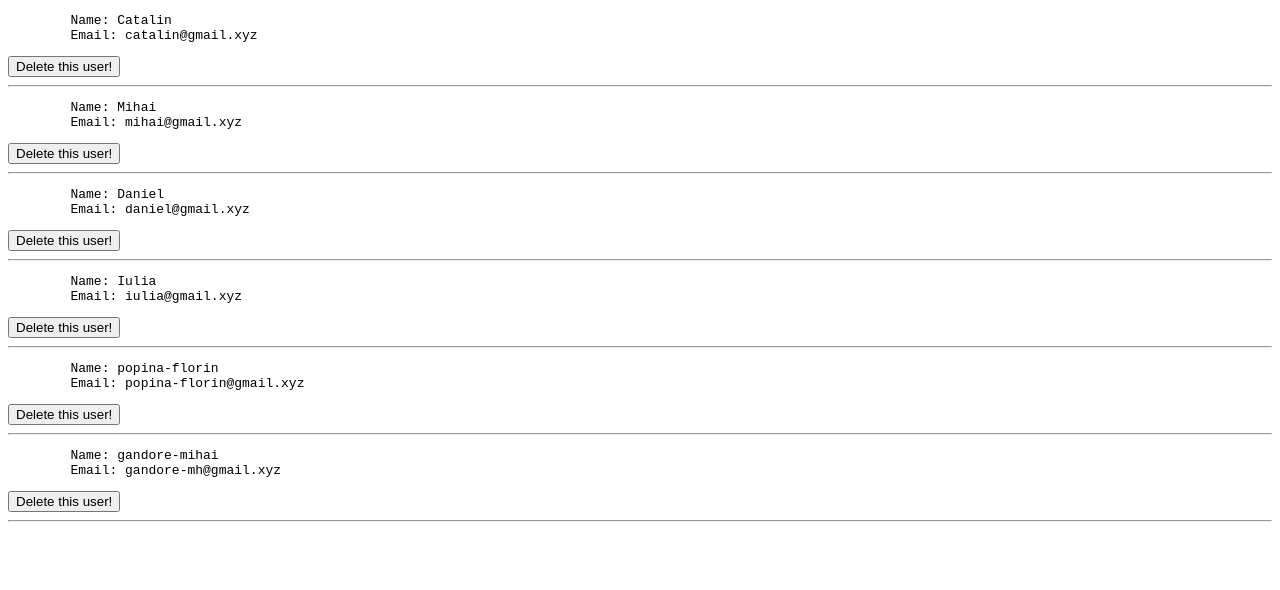
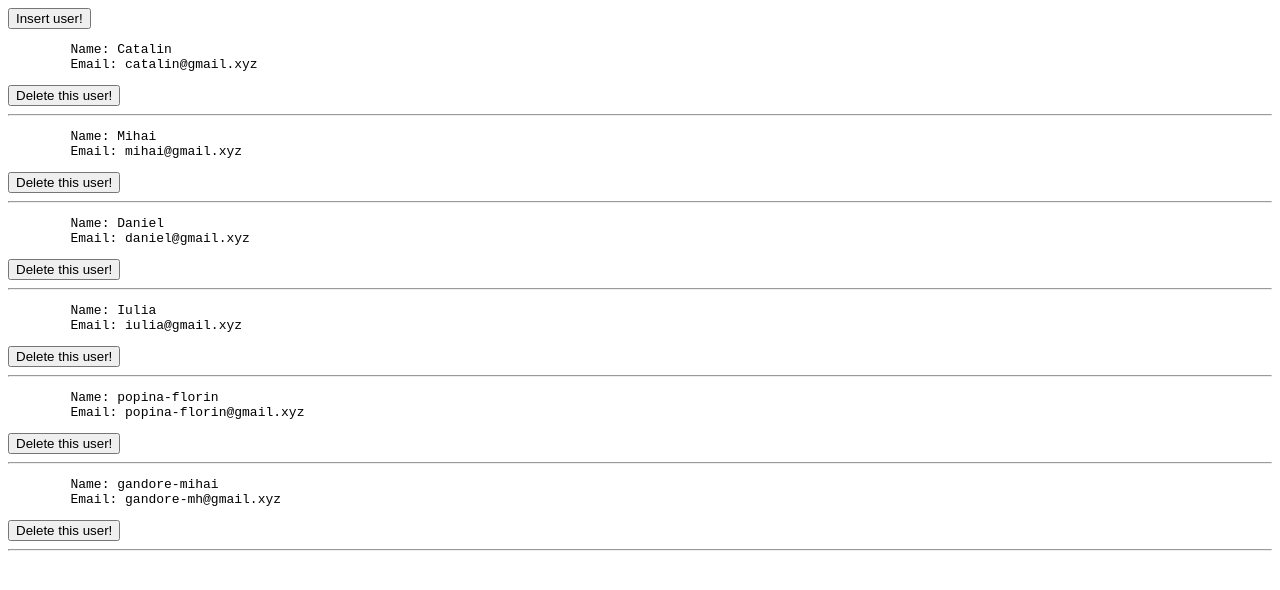
Before and after one commit to Catalin12/introduction-to-angular, an Angular app in the folder component-interaction/: page / in a window 1280 px wide. Shown: the top 590 px of the page. Built offline with nearby package versions, Linux system fonts and the light colour scheme.

Commit message:
added insert button in user-list component

```diff
--- a/component-interaction/src/app/user-details/user-details.component.html
+++ b/component-interaction/src/app/user-details/user-details.component.html
@@ -2,5 +2,5 @@
 	Name: {{user?.name}}
 	Email: {{user?.email}}
 </pre>
-<button (click)="handleDeleteClick()">Delete this user!</button>
+<button (click)="onDeleteUserId()">Delete this user!</button>
 <hr>
--- a/component-interaction/src/app/user-details/user-details.component.ts
+++ b/component-interaction/src/app/user-details/user-details.component.ts
@@ -14,7 +14,7 @@ export class UserDetailsComponent {
 	@Output()
 	public deleteClick = new EventEmitter<number>();
 
-	public handleDeleteClick(): void {
+	public onDeleteUserId(): void {
 		this.deleteClick.emit(this.user?.id)
 	}
 }
--- a/component-interaction/src/app/user-list/user-list.component.html
+++ b/component-interaction/src/app/user-list/user-list.component.html
@@ -1 +1,2 @@
-<user-details *ngFor="let user of users" [user]="user" (deleteClick)="handleDeleteClick($event)"></user-details>
+<button class="succes" (click)="onButtonForInsertClicked()">Insert user!</button>
+<user-details *ngFor="let user of users" [user]="user" (deleteClick)="onDeleteUserId($event)"></user-details>
--- a/component-interaction/src/app/user-list/user-list.component.ts
+++ b/component-interaction/src/app/user-list/user-list.component.ts
@@ -10,9 +10,11 @@ import { UserModel } from '../user.model';
 export class UserListComponent implements OnInit {
 	@Input()
 	public users: UserModel[] = [];
+	private identity: number = 0;
 
 	public ngOnInit(): void {
 		this.prepareUsers();
+		this.identity = Object.keys(this.users).length + 1;
 	}
 
 	private prepareUsers(): void {
@@ -50,7 +52,16 @@ export class UserListComponent implements OnInit {
 		]
 	}
 
-	public handleDeleteClick(userId: number) {
-		this.users = this.users.filter((user: UserModel) => user.id !== userId);
+	public onDeleteUserId(deleteUserId: number) {
+		this.users = this.users.filter((user: UserModel) => user.id !== deleteUserId);
+	}
+	public onButtonForInsertClicked(): void {
+		let user: UserModel = {
+			id: this.identity,
+			name: "random-name",
+			email: "random-emails"
+		};
+		this.users.push(user);
+		this.identity++;
 	}
 }
```
